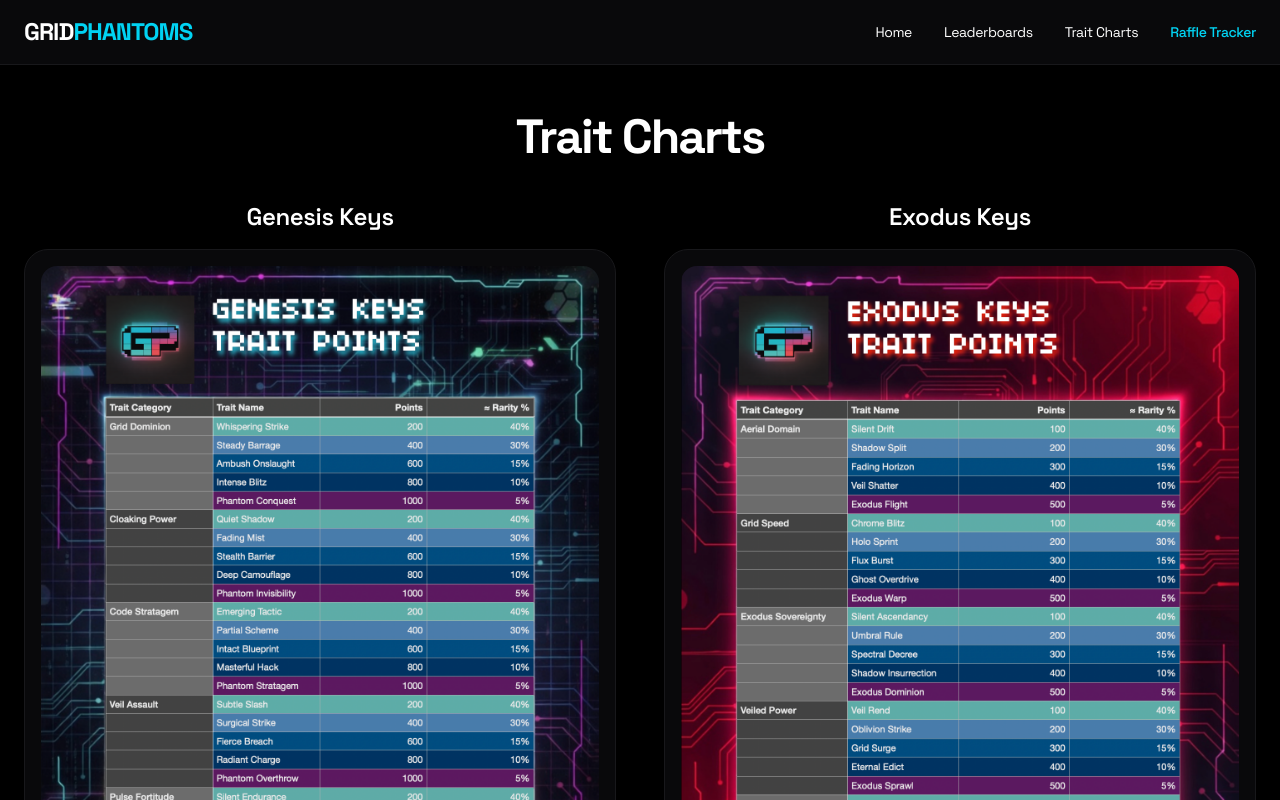
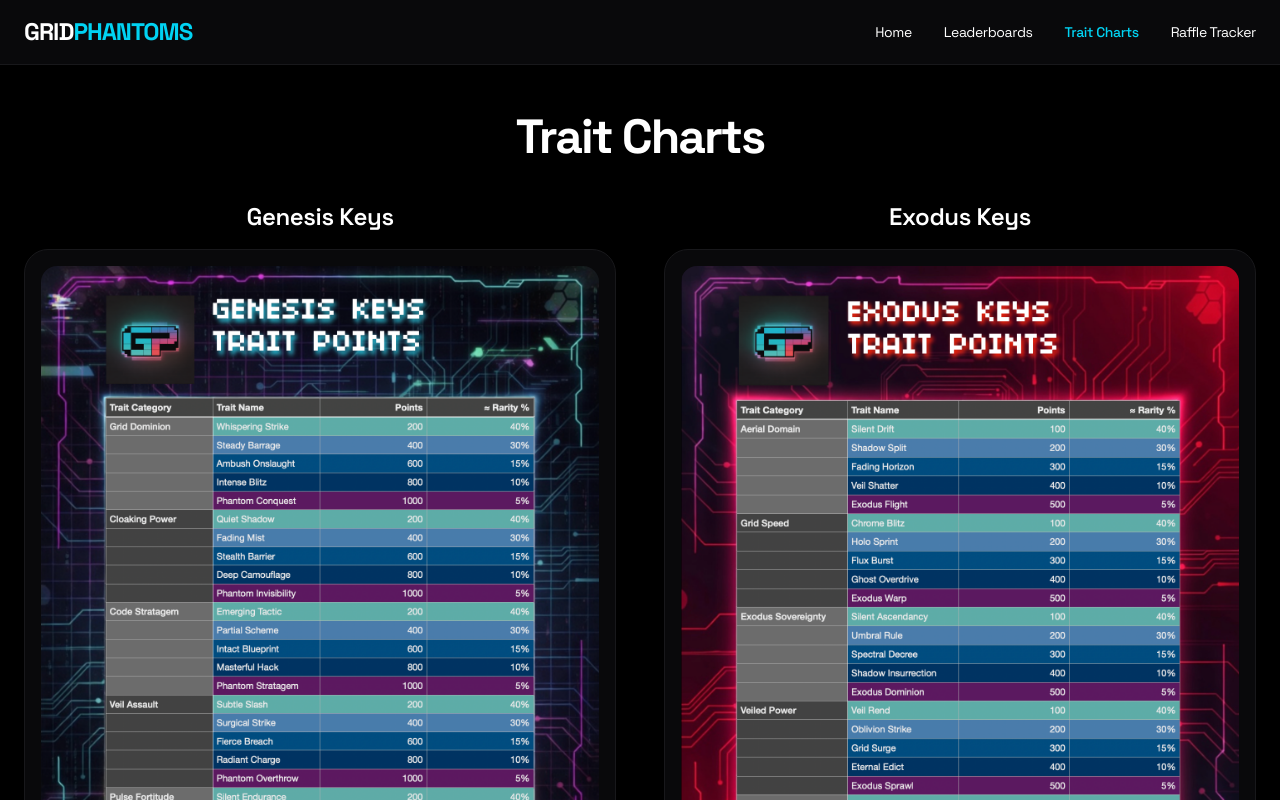
Before and after one commit to GridPhantoms/grid-keys-points, a Next.js app: page /trait-charts in a window 1280 px wide. Shown: the top 800 px of the page. Built offline with nearby package versions, Linux system fonts and the light colour scheme.

Commit message:
Fix Trait Charts nav highlighting - add Raffle Tracker link and correct active state

```diff
--- a/app/trait-charts/page.tsx
+++ b/app/trait-charts/page.tsx
@@ -18,28 +18,53 @@ export default function TraitCharts() {
             <span className="text-cyan-400">PHANTOMS</span>
           </Link>
 
+          {/* Desktop Nav - All 4 links with correct active state */}
           <div className="hidden md:flex gap-8 text-sm">
             <Link href="/" className="hover:text-cyan-400 transition-colors">Home</Link>
             <Link href="/leaderboard" className="hover:text-cyan-400 transition-colors">Leaderboards</Link>
-      <Link href="/trait-charts" className="hover:text-cyan-400 transition-colors">Trait Charts</Link>
-      <Link href="/raffle" className="text-cyan-400 font-medium">Raffle Tracker</Link>
+            <Link
+              href="/trait-charts"
+              className={`transition-colors ${pathname === '/trait-charts' ? 'text-cyan-400 font-medium' : 'hover:text-cyan-400'}`}
+            >
+              Trait Charts
+            </Link>
+            <Link
+              href="/raffle"
+              className={`transition-colors ${pathname === '/raffle' ? 'text-cyan-400 font-medium' : 'hover:text-cyan-400'}`}
+            >
+              Raffle Tracker
+            </Link>
           </div>
 
+          {/* Mobile Hamburger */}
           <button
             onClick={() => setMenuOpen(!menuOpen)}
-      className="md:hidden text-3xl text-white focus:outline-none"
+            className="md:hidden text-3xl text-white"
           >
             ☰
           </button>
         </div>
 
+        {/* Mobile Menu - All 4 links with correct active state */}
         {menuOpen && (
           <div className="md:hidden bg-zinc-950 border-t border-zinc-900 py-6">
             <div className="flex flex-col gap-6 px-6 text-lg">
               <Link href="/" onClick={() => setMenuOpen(false)} className="hover:text-cyan-400 transition-colors">Home</Link>
               <Link href="/leaderboard" onClick={() => setMenuOpen(false)} className="hover:text-cyan-400 transition-colors">Leaderboards</Link>
-        <Link href="/trait-charts" onClick={() => setMenuOpen(false)} className="hover:text-cyan-400 transition-colors">Trait Charts</Link>
-        <Link href="/raffle" onClick={() => setMenuOpen(false)} className="text-cyan-400 font-medium">Raffle Tracker</Link>
+              <Link
+                href="/trait-charts"
+                onClick={() => setMenuOpen(false)}
+                className={`transition-colors ${pathname === '/trait-charts' ? 'text-cyan-400 font-medium' : 'hover:text-cyan-400'}`}
+              >
+                Trait Charts
+              </Link>
+              <Link
+                href="/raffle"
+                onClick={() => setMenuOpen(false)}
+                className={`transition-colors ${pathname === '/raffle' ? 'text-cyan-400 font-medium' : 'hover:text-cyan-400'}`}
+              >
+                Raffle Tracker
+              </Link>
             </div>
           </div>
         )}
@@ -81,7 +106,7 @@ export default function TraitCharts() {
         </div>
       </div>
 
-      {/* Updated Footer - Centered on mobile */}
+      {/* Footer */}
       <footer className="border-t border-zinc-900 bg-zinc-950 py-10 mt-auto">
         <div className="max-w-7xl mx-auto px-6">
           <div className="flex flex-col md:flex-row justify-center md:justify-between items-center gap-8">
```
Lines whose indentation alone changed are shown as unchanged.
